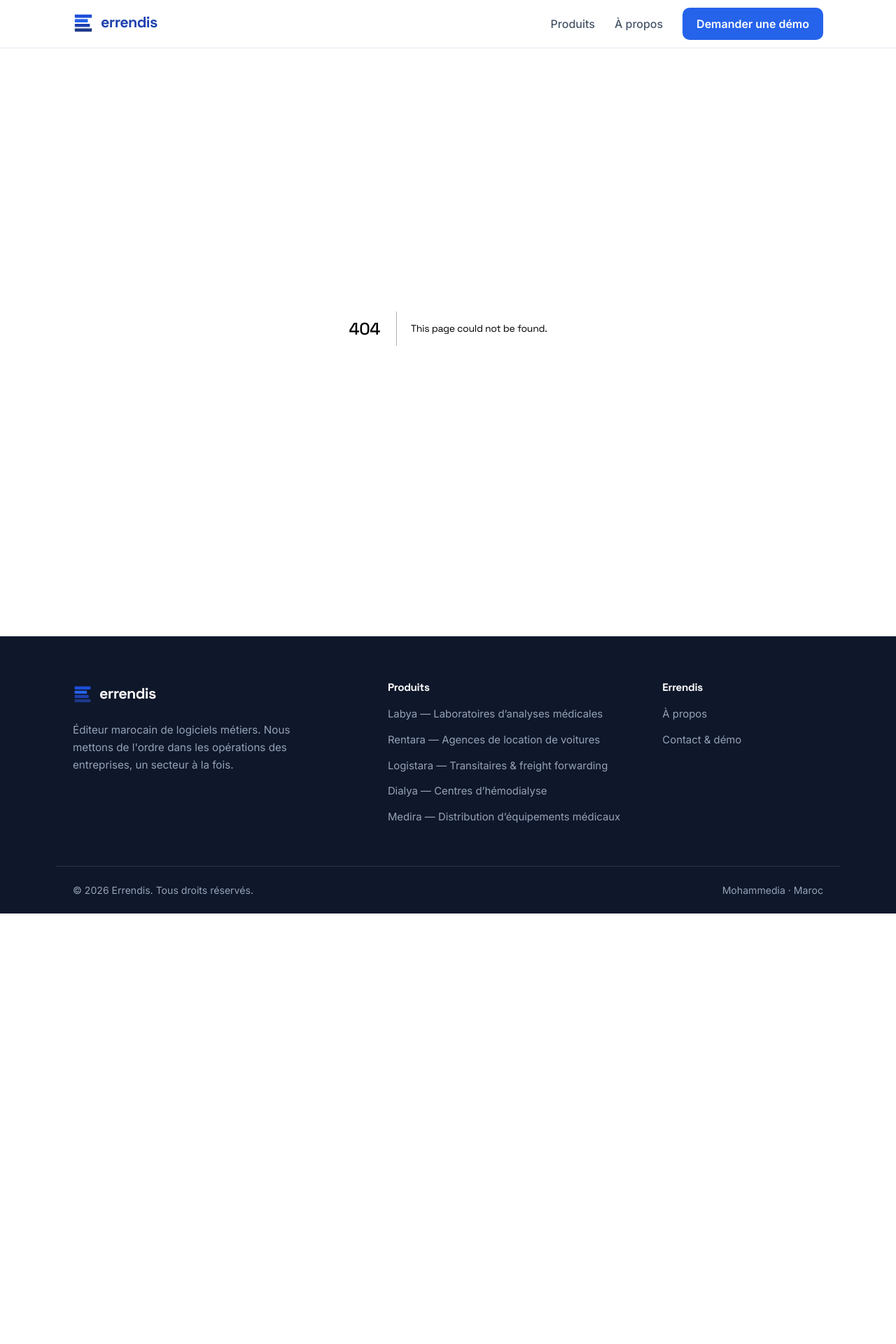
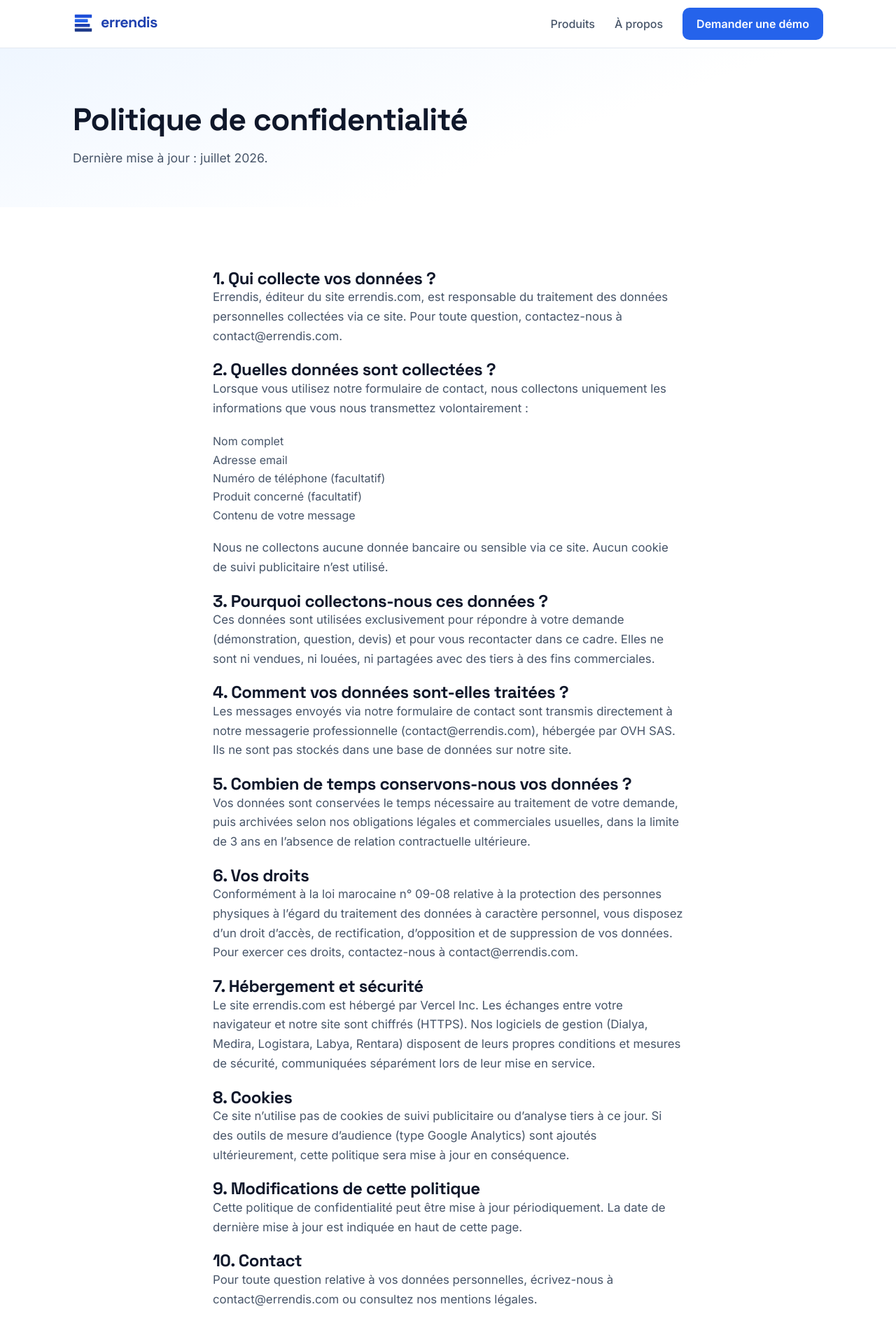
Before and after one commit to Khalil-benchekroun/errendis, a Next.js app: page /confidentialite in a window 1280 px wide. Before the commit this address had no page. Shown: the top 1920 px of the page at 70% size. Before the commit the page ends 1305 px from the top, so only its background shows below. Built offline with nearby package versions, Linux system fonts and the light colour scheme.

Commit message:
update confid mentions

```diff
--- /dev/null
+++ b/app/confidentialite/page.jsx
@@ -0,0 +1,122 @@
+import Link from 'next/link';
+
+export const metadata = {
+  title: 'Politique de confidentialité',
+  description:
+    'Politique de confidentialité d’Errendis : comment nous collectons, utilisons et protégeons vos données personnelles, conformément à la loi 09-08.',
+  alternates: { canonical: '/confidentialite' },
+  robots: { index: true, follow: true },
+};
+
+export default function ConfidentialitePage() {
+  return (
+    <>
+      <section className="page-hero">
+        <div className="container">
+          <h1>Politique de confidentialité</h1>
+          <p>Dernière mise à jour : juillet 2026.</p>
+        </div>
+      </section>
+
+      <section className="section">
+        <div className="container prose">
+
+          <h2>1. Qui collecte vos données ?</h2>
+          <p>
+            Errendis, éditeur du site errendis.com, est responsable du
+            traitement des données personnelles collectées via ce site.
+            Pour toute question, contactez-nous à{' '}
+            <a href="mailto:contact@errendis.com">contact@errendis.com</a>.
+          </p>
+
+          <h2>2. Quelles données sont collectées ?</h2>
+          <p>
+            Lorsque vous utilisez notre formulaire de contact, nous
+            collectons uniquement les informations que vous nous
+            transmettez volontairement :
+          </p>
+          <ul style={{ marginBottom: 20, color: 'var(--slate)' }}>
+            <li>Nom complet</li>
+            <li>Adresse email</li>
+            <li>Numéro de téléphone (facultatif)</li>
+            <li>Produit concerné (facultatif)</li>
+            <li>Contenu de votre message</li>
+          </ul>
+          <p>
+            Nous ne collectons aucune donnée bancaire ou sensible via ce
+            site. Aucun cookie de suivi publicitaire n’est utilisé.
+          </p>
+
+          <h2>3. Pourquoi collectons-nous ces données ?</h2>
+          <p>
+            Ces données sont utilisées exclusivement pour répondre à
+            votre demande (démonstration, question, devis) et pour vous
+            recontacter dans ce cadre. Elles ne sont ni vendues, ni
+            louées, ni partagées avec des tiers à des fins commerciales.
+          </p>
+
+          <h2>4. Comment vos données sont-elles traitées ?</h2>
+          <p>
+            Les messages envoyés via notre formulaire de contact sont
+            transmis directement à notre messagerie professionnelle
+            (contact@errendis.com), hébergée par OVH SAS. Ils ne sont pas
+            stockés dans une base de données sur notre site.
+          </p>
+
+          <h2>5. Combien de temps conservons-nous vos données ?</h2>
+          <p>
+            Vos données sont conservées le temps nécessaire au traitement
+            de votre demande, puis archivées selon nos obligations
+            légales et commerciales usuelles, dans la limite de 3 ans en
+            l’absence de relation contractuelle ultérieure.
+          </p>
+
+          <h2>6. Vos droits</h2>
+          <p>
+            Conformément à la loi marocaine n° 09-08 relative à la
+            protection des personnes physiques à l’égard du traitement
+            des données à caractère personnel, vous disposez d’un droit
+            d’accès, de rectification, d’opposition et de suppression de
+            vos données. Pour exercer ces droits, contactez-nous à{' '}
+            <a href="mailto:contact@errendis.com">contact@errendis.com</a>.
+          </p>
+
+          <h2>7. Hébergement et sécurité</h2>
+          <p>
+            Le site errendis.com est hébergé par Vercel Inc. Les échanges
+            entre votre navigateur et notre site sont chiffrés (HTTPS).
+            Nos logiciels de gestion (Dialya, Medira, Logistara, Labya,
+            Rentara) disposent de leurs propres conditions et mesures de
+            sécurité, communiquées séparément lors de leur mise en
+            service.
+          </p>
+
+          <h2>8. Cookies</h2>
+          <p>
+            Ce site n’utilise pas de cookies de suivi publicitaire ou
+            d’analyse tiers à ce jour. Si des outils de mesure d’audience
+            (type Google Analytics) sont ajoutés ultérieurement, cette
+            politique sera mise à jour en conséquence.
+          </p>
+
+          <h2>9. Modifications de cette politique</h2>
+          <p>
+            Cette politique de confidentialité peut être mise à jour
+            périodiquement. La date de dernière mise à jour est indiquée
+            en haut de cette page.
+          </p>
+
+          <h2>10. Contact</h2>
+          <p>
+            Pour toute question relative à vos données personnelles,
+            écrivez-nous à{' '}
+            <a href="mailto:contact@errendis.com">contact@errendis.com</a>{' '}
+            ou consultez nos{' '}
+            <Link href="/mentions-legales">mentions légales</Link>.
+          </p>
+
+        </div>
+      </section>
+    </>
+  );
+}
--- a/app/globals.css
+++ b/app/globals.css
@@ -2235,3 +2235,12 @@ svg {
     grid-template-columns: 1fr;
   }
 }
+
+.footer-bottom a {
+  color: var(--slate-light);
+  transition: color 0.15s ease;
+}
+
+.footer-bottom a:hover {
+  color: #fff;
+}
--- a/app/sitemap.js
+++ b/app/sitemap.js
@@ -10,6 +10,8 @@ export default function sitemap() {
     { url: base, lastModified: now, changeFrequency: 'weekly', priority: 1 },
     { url: `${base}/a-propos`, lastModified: now, changeFrequency: 'monthly', priority: 0.6 },
     { url: `${base}/contact`, lastModified: now, changeFrequency: 'monthly', priority: 0.8 },
+    { url: `${base}/mentions-legales`, lastModified: now, changeFrequency: 'yearly', priority: 0.2 },
+    { url: `${base}/confidentialite`, lastModified: now, changeFrequency: 'yearly', priority: 0.2 },
     ...products.map((p) => ({
       url: `${base}/produits/${p.slug}`,
       lastModified: now,
--- a/components/Footer.jsx
+++ b/components/Footer.jsx
@@ -42,6 +42,10 @@ export default function Footer() {
 
       <div className="container footer-bottom">
         <p>© {new Date().getFullYear()} Errendis. Tous droits réservés.</p>
+        <div style={{ display: 'flex', gap: 20 }}>
+          <Link href="/mentions-legales">Mentions légales</Link>
+          <Link href="/confidentialite">Confidentialité</Link>
+        </div>
         <p>Mohammedia · Maroc</p>
       </div>
     </footer>
```
Also changed, not shown: app/mentions-legales/page.jsx (added, +96 -0 lines).
